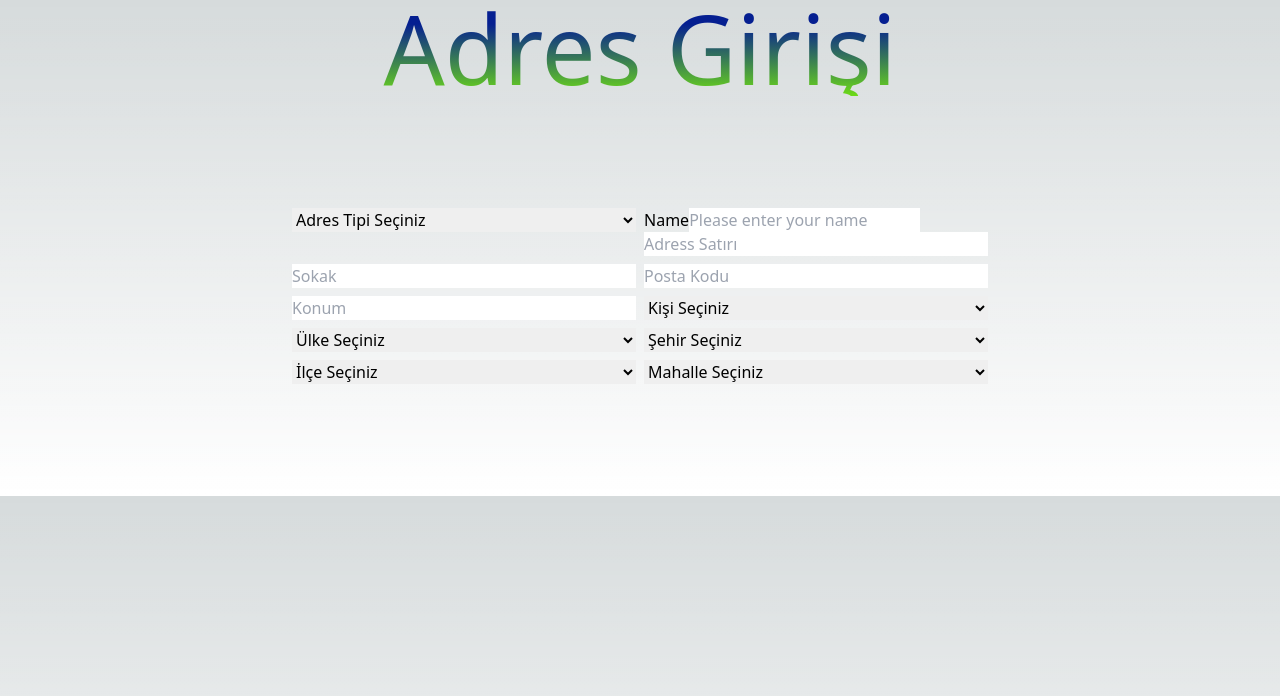
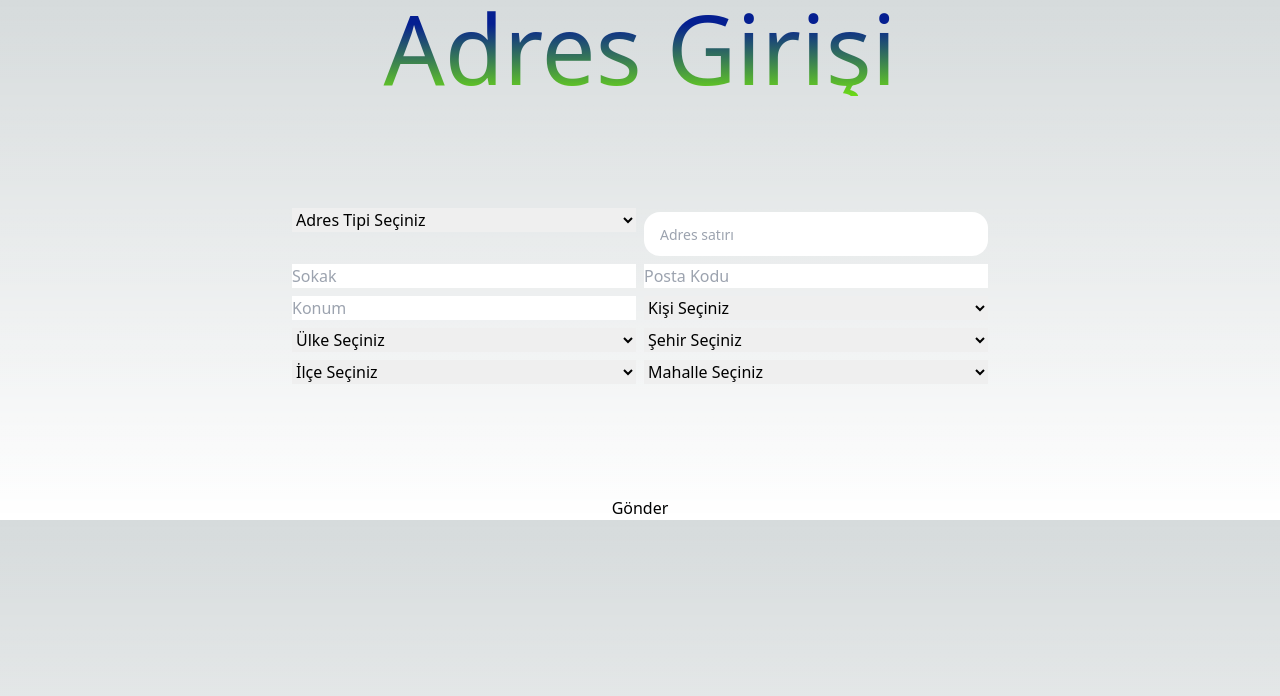
Before and after one commit to ahmetkocoglu/address-nextjs, a Next.js app: page /address in a window 1280 px wide. Shown: the top 696 px of the page. Built offline with nearby package versions, Linux system fonts and the light colour scheme.

Commit message:
use form

```diff
--- a/src/components/input.tsx
+++ b/src/components/input.tsx
@@ -1,42 +1,35 @@
-import { ChangeEvent, FC } from 'react'
+import React, { InputHTMLAttributes } from "react";
 
-interface InputProps {
-  type: 'text' | 'number' | 'email' | 'password'
-  label: string
-  value: string | number
-  name: string
-  placeholder: string
-  error: boolean
-  disabled?: boolean
-  onChange: (e: ChangeEvent<HTMLInputElement>) => void
+export interface InputProps extends InputHTMLAttributes<HTMLInputElement> {
+  sizeClass?: string;
+  fontClass?: string;
+  rounded?: string;
+  register?: any;
 }
 
-const Input: FC<InputProps> = ({
-  type,
-  label,
-  value,
-  name,
-  placeholder,
-  error,
-  disabled,
-  onChange,
-}) => {
-  return (
-    <div className="input-wrapper">
-      <label htmlFor={label}>{label}</label>
+// eslint-disable-next-line react/display-name
+const Input = React.forwardRef<HTMLInputElement, InputProps>(
+  (
+    {
+      className = "",
+      sizeClass = "h-11 px-4 py-3",
+      fontClass = "text-sm font-normal",
+      rounded = "rounded-full",
+      children,
+      type = "text",
+      ...args
+    },
+    ref
+  ) => {
+    return (
       <input
+        ref={ref}
         type={type}
-        id={label}
-        value={value}
-        name={name}
-        placeholder={placeholder}
-        onChange={onChange}
-        disabled={disabled}
-        className='text-black'
+        className={`block w-full border-neutral-200 focus:border-primary-300 focus:ring focus:ring-primary-200/50 bg-white dark:border-neutral-500 dark:focus:ring-primary-500/30 dark:bg-neutral-900 ${rounded} ${fontClass} ${sizeClass} ${className}`}
+        {...args}
       />
-      {error && <p className="error">Giriş dosyası boş olamaz!</p>}
-    </div>
-  )
-}
+    );
+  }
+);
 
-export default Input
+export default Input;
--- a/src/pages/address/index.tsx
+++ b/src/pages/address/index.tsx
@@ -56,6 +56,10 @@ const Address = () => {
     setName(e.target.value);
   };
 
+  const onSubmit = ({addressLine}: FormValues) => {
+    console.log(addressLine);
+  };
+
   return (
     <>
       <div className="max-w-2xl mx-auto">
@@ -65,6 +69,7 @@ const Address = () => {
         >
           Adres Girişi
         </h1>
+        <form onSubmit={handleSubmit(onSubmit)}>
           <div className="flex flex-wrap -mx-4 py-28 gap-y-2">
             <div className="w-full md:w-1/2 px-1">
               <select className="w-full">
@@ -76,14 +81,11 @@ const Address = () => {
             <div className="w-full md:w-1/2 px-1">
               <Input
                 type="text"
-              label="Name"
-              value={name}
-              name="name"
-              error={error}
-              onChange={handleNameChange}
-              placeholder="Please enter your name"
+                placeholder="Adres satırı"
+                className="mt-1"
+                rounded="rounded-2xl"
+                {...register("addressLine", { required: true })}
               />
-            <input type="text" className="w-full" placeholder="Adress Satırı" />
             </div>
             <div className="w-full md:w-1/2 px-1">
               <input type="text" className="w-full" placeholder="Sokak" />
@@ -121,6 +123,10 @@ const Address = () => {
               </select>
             </div>
           </div>
+          <div className="text-center">
+            <button type="submit">Gönder</button>
+          </div>
+        </form>
       </div>
     </>
   );
```
Lines whose indentation alone changed are shown as unchanged.
